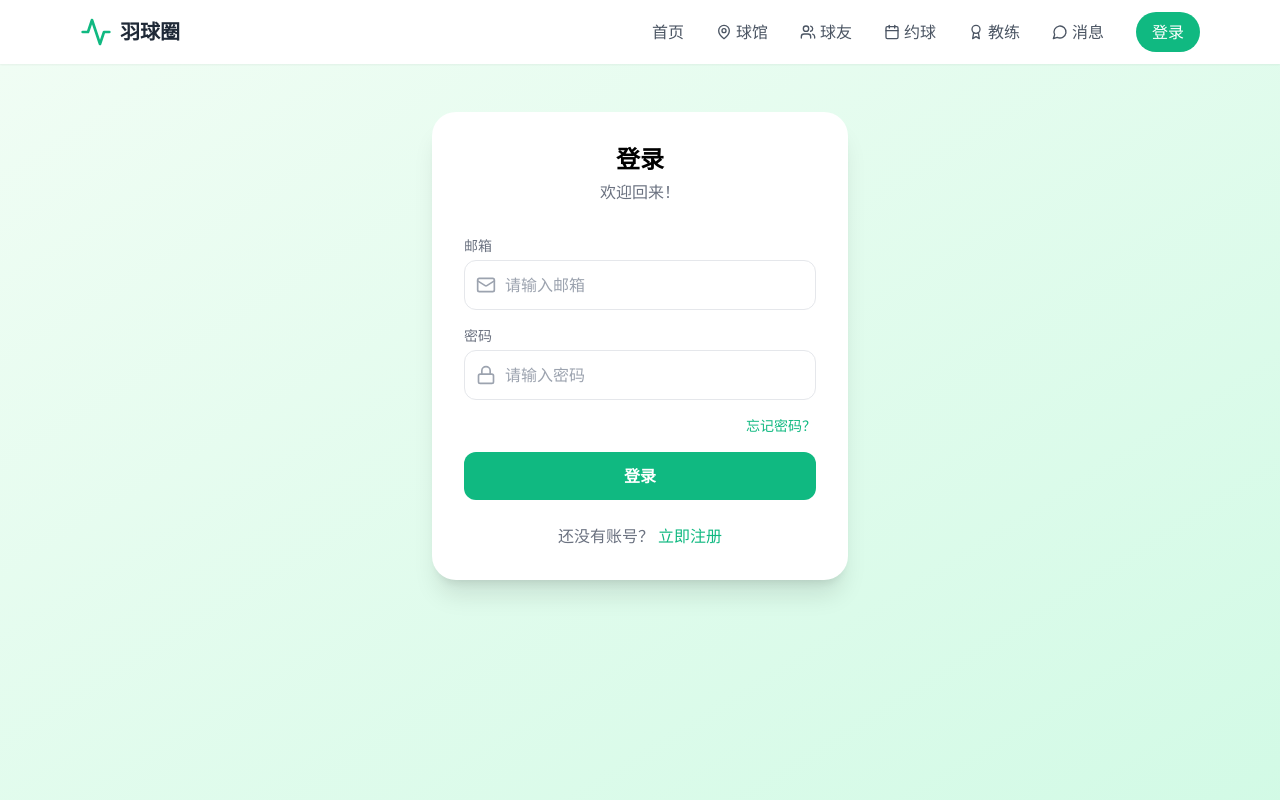
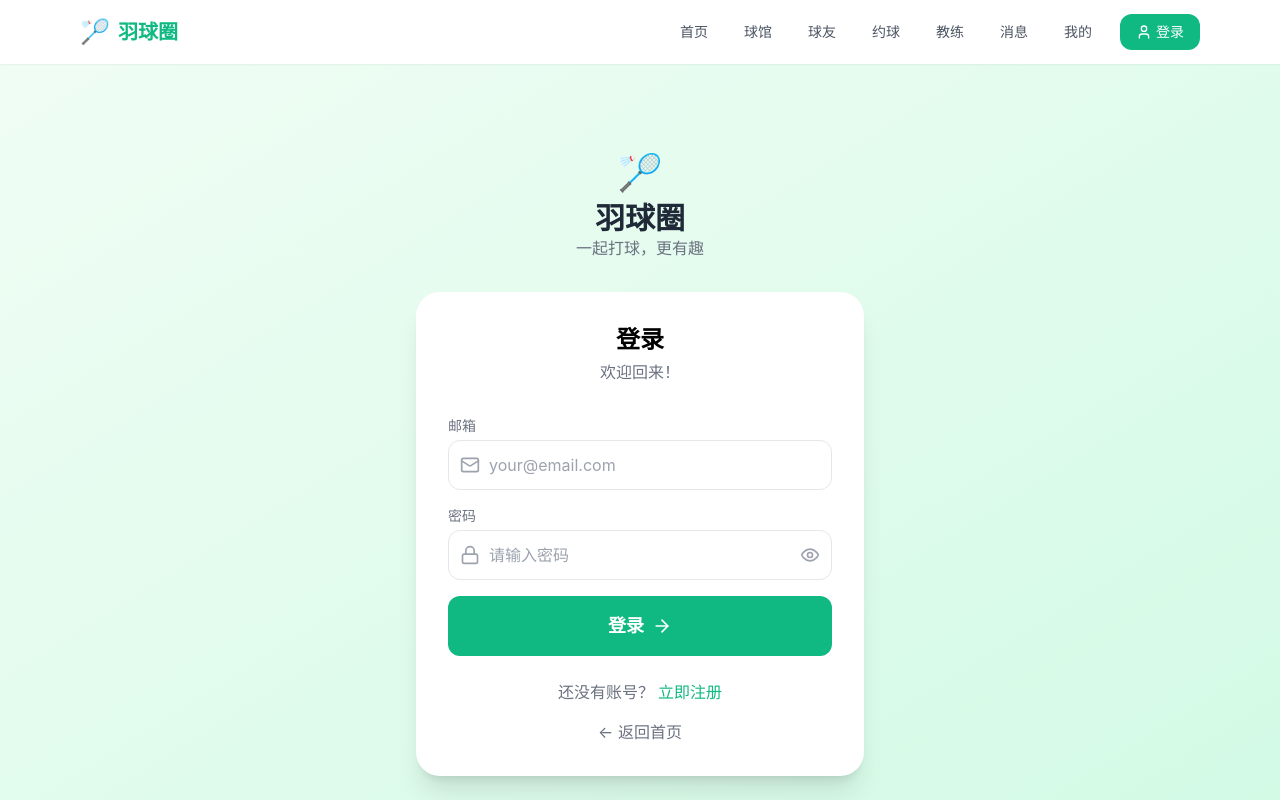
Before and after one commit to tomisnotcat/badminton-venue, a Next.js app: page /login in a window 1280 px wide. Shown: the top 800 px of the page. Built offline with nearby package versions, Linux system fonts and the light colour scheme.

Commit message:
feat: 优化登录页和导航栏

```diff
--- a/src/app/login/page.js
+++ b/src/app/login/page.js
@@ -2,11 +2,12 @@
 
 import { useState } from 'react'
 import Link from 'next/link'
-import { Mail, Lock, User, Phone, MapPin, ArrowRight, Building2, Award, User as UserIcon } from 'lucide-react'
+import { Mail, Lock, User, Phone, MapPin, ArrowRight, Building2, Award, User as UserIcon, Eye, EyeOff } from 'lucide-react'
 import { regionData } from '@/data/regions'
 
 export default function LoginPage() {
   const [isLogin, setIsLogin] = useState(true)
+  const [showPassword, setShowPassword] = useState(false)
   const [form, setForm] = useState({
     email: '',
     password: '',
@@ -35,30 +36,41 @@ export default function LoginPage() {
     setDistrict('')
   }
 
+  const handleSubmit = (e) => {
+    e.preventDefault()
+    if (isLogin) {
+      alert('登录成功！')
+    } else {
+      alert(`注册成功！身份: ${roles.find(r => r.id === form.role)?.name}`)
+    }
+  }
+
   const roles = [
     { id: 'player', name: '球友', icon: '🏸', desc: '寻找球友，一起打球' },
     { id: 'coach', name: '教练', icon: '🏅', desc: '提供羽毛球教学服务' },
     { id: 'venue', name: '球馆', icon: '🏟️', desc: '经营羽毛球场地' },
   ]
 
-  const handleSubmit = (e) => {
-    e.preventDefault()
-    alert(isLogin ? '登录成功！' : `注册成功！身份：${roles.find(r => r.id === form.role)?.name}`)
-  }
+  return (
+    <div className="min-h-screen bg-gradient-to-br from-green-50 to-emerald-100 flex items-center justify-center p-4">
+      <div className="w-full max-w-md">
+        {/* Logo */}
+        <div className="text-center mb-8">
+          <Link href="/" className="inline-block text-4xl mb-2">🏸</Link>
+          <h1 className="text-3xl font-bold text-gray-800">羽球圈</h1>
+          <p className="text-gray-500">一起打球，更有趣</p>
+        </div>
 
-  return (
-    <div className="min-h-screen py-12 bg-gradient-to-br from-green-50 to-emerald-100">
-      <div className="max-w-md mx-auto px-4">
+        {/* Form Card */}
         <div className="bg-white rounded-3xl shadow-xl p-8">
           <div className="text-center mb-8">
-            <h1 className="text-2xl font-bold">{isLogin ? '登录' : '注册'}</h1>
+            <h2 className="text-2xl font-bold">{isLogin ? '登录' : '注册'}</h2>
             <p className="text-gray-500 mt-1">{isLogin ? '欢迎回来！' : '加入羽球圈'}</p>
           </div>
 
           <form onSubmit={handleSubmit} className="space-y-4">
+            {/* Role Selection (Register only) */}
             {!isLogin && (
-              <>
-                {/* Role Selection */}
               <div>
                 <label className="block text-sm text-gray-500 mb-2">选择身份</label>
                 <div className="grid grid-cols-3 gap-2">
@@ -79,7 +91,10 @@ export default function LoginPage() {
                   ))}
                 </div>
               </div>
+            )}
 
+            {/* Name (Register only) */}
+            {!isLogin && (
               <div>
                 <label className="block text-sm text-gray-500 mb-1">昵称</label>
                 <div className="relative">
@@ -89,28 +104,54 @@ export default function LoginPage() {
                     value={form.name}
                     onChange={(e) => setForm({...form, name: e.target.value})}
                     placeholder="请输入昵称"
-                      required
-                      className="w-full pl-10 pr-4 py-3 border rounded-xl"
+                    required={!isLogin}
+                    className="w-full pl-10 pr-4 py-3 border rounded-xl focus:ring-2 focus:ring-primary focus:border-transparent"
                   />
                 </div>
               </div>
+            )}
+
+            {/* Email */}
             <div>
-                  <label className="block text-sm text-gray-500 mb-1">手机号</label>
+              <label className="block text-sm text-gray-500 mb-1">邮箱</label>
               <div className="relative">
-                    <Phone className="w-5 h-5 absolute left-3 top-1/2 -translate-y-1/2 text-gray-400" />
+                <Mail className="w-5 h-5 absolute left-3 top-1/2 -translate-y-1/2 text-gray-400" />
                 <input
-                      type="tel"
-                      value={form.phone}
-                      onChange={(e) => setForm({...form, phone: e.target.value})}
-                      placeholder="请输入手机号"
+                  type="email"
+                  value={form.email}
+                  onChange={(e) => setForm({...form, email: e.target.value})}
+                  placeholder="your@email.com"
                   required
-                      className="w-full pl-10 pr-4 py-3 border rounded-xl"
+                  className="w-full pl-10 pr-4 py-3 border rounded-xl focus:ring-2 focus:ring-primary focus:border-transparent"
                 />
               </div>
             </div>
 
-                {/* Additional fields based on role */}
-                {form.role === 'venue' && (
+            {/* Password */}
+            <div>
+              <label className="block text-sm text-gray-500 mb-1">密码</label>
+              <div className="relative">
+                <Lock className="w-5 h-5 absolute left-3 top-1/2 -translate-y-1/2 text-gray-400" />
+                <input
+                  type={showPassword ? 'text' : 'password'}
+                  value={form.password}
+                  onChange={(e) => setForm({...form, password: e.target.value})}
+                  placeholder="请输入密码"
+                  required
+                  className="w-full pl-10 pr-12 py-3 border rounded-xl focus:ring-2 focus:ring-primary focus:border-transparent"
+                />
+                <button
+                  type="button"
+                  onClick={() => setShowPassword(!showPassword)}
+                  className="absolute right-3 top-1/2 -translate-y-1/2 text-gray-400 hover:text-gray-600"
+                >
+                  {showPassword ? <EyeOff className="w-5 h-5" /> : <Eye className="w-5 h-5" />}
+                </button>
+              </div>
+            </div>
+
+            {/* Venue: Province/City/District */}
+            {form.role === 'venue' && !isLogin && (
               <>
                 <div>
                   <label className="block text-sm text-gray-500 mb-1">球馆名称</label>
@@ -124,7 +165,6 @@ export default function LoginPage() {
                   </div>
                 </div>
 
-                    {/* Province/City/District - 正确联动 */}
                 <div>
                   <label className="block text-sm text-gray-500 mb-1">省/市/区</label>
                   <div className="grid grid-cols-3 gap-2">
@@ -166,14 +206,15 @@ export default function LoginPage() {
                 <div>
                   <label className="block text-sm text-gray-500 mb-1">详细地址</label>
                   <div className="relative">
-                        <MapPin className="w-5 h-5 absolute left-3 top-1/2 -translate-y-1/2 text-gray-400" />
-                        <input
-                          type="text"
-                          placeholder="请输入球馆详细地址"
+                    <MapPin className="w-5 h-5 absolute left-3 top-3 text-gray-400" />
+                    <textarea
+                      placeholder="请输入详细地址"
                       className="w-full pl-10 pr-4 py-3 border rounded-xl"
-                        />
+                      rows={2}
+                    ></textarea>
                   </div>
                 </div>
+
                 <div>
                   <label className="block text-sm text-gray-500 mb-1">联系电话</label>
                   <div className="relative">
@@ -187,7 +228,9 @@ export default function LoginPage() {
                 </div>
               </>
             )}
-                {form.role === 'coach' && (
+
+            {/* Coach: Years + Province/City/District */}
+            {form.role === 'coach' && !isLogin && (
               <>
                 <div>
                   <label className="block text-sm text-gray-500 mb-1">执教年限</label>
@@ -198,7 +241,6 @@ export default function LoginPage() {
                     <option>5年以上</option>
                   </select>
                 </div>
-                    {/* 省市区选择 */}
                 <div>
                   <label className="block text-sm text-gray-500 mb-1">所在地区</label>
                   <div className="grid grid-cols-3 gap-2">
@@ -239,8 +281,8 @@ export default function LoginPage() {
               </>
             )}
 
-                {/* 球友也需要选择省市区 */}
-                {form.role === 'player' && (
+            {/* Player: Province/City/District */}
+            {form.role === 'player' && !isLogin && (
               <div>
                 <label className="block text-sm text-gray-500 mb-1">所在地区</label>
                 <div className="grid grid-cols-3 gap-2">
@@ -279,55 +321,35 @@ export default function LoginPage() {
                 </div>
               </div>
             )}
-              </>
-            )}
-            <div>
-              <label className="block text-sm text-gray-500 mb-1">邮箱</label>
-              <div className="relative">
-                <Mail className="w-5 h-5 absolute left-3 top-1/2 -translate-y-1/2 text-gray-400" />
-                <input
-                  type="email"
-                  value={form.email}
-                  onChange={(e) => setForm({...form, email: e.target.value})}
-                  placeholder="请输入邮箱"
-                  required
-                  className="w-full pl-10 pr-4 py-3 border rounded-xl"
-                />
-              </div>
-            </div>
-            <div>
-              <label className="block text-sm text-gray-500 mb-1">密码</label>
-              <div className="relative">
-                <Lock className="w-5 h-5 absolute left-3 top-1/2 -translate-y-1/2 text-gray-400" />
-                <input
-                  type="password"
-                  value={form.password}
-                  onChange={(e) => setForm({...form, password: e.target.value})}
-                  placeholder="请输入密码"
-                  required
-                  className="w-full pl-10 pr-4 py-3 border rounded-xl"
-                />
-              </div>
-            </div>
 
-            {isLogin && (
-              <div className="flex justify-end">
-                <a href="#" className="text-sm text-primary hover:underline">忘记密码？</a>
-              </div>
-            )}
-
-            <button type="submit" className="w-full py-3 bg-primary text-white rounded-xl font-bold hover:bg-secondary">
+            {/* Submit Button */}
+            <button
+              type="submit"
+              className="w-full py-4 bg-primary text-white rounded-xl font-bold text-lg hover:bg-green-600 transition flex items-center justify-center gap-2"
+            >
               {isLogin ? '登录' : '注册'}
+              <ArrowRight className="w-5 h-5" />
             </button>
           </form>
 
+          {/* Toggle Login/Register */}
           <div className="mt-6 text-center">
-            <p className="text-gray-500">
+            <span className="text-gray-500">
               {isLogin ? '还没有账号？' : '已有账号？'}
-              <button onClick={() => setIsLogin(!isLogin)} className="text-primary font-medium ml-1">
+            </span>
+            <button
+              onClick={() => setIsLogin(!isLogin)}
+              className="text-primary font-medium hover:underline ml-1"
+            >
               {isLogin ? '立即注册' : '立即登录'}
             </button>
-            </p>
+          </div>
+
+          {/* Back to Home */}
+          <div className="mt-4 text-center">
+            <Link href="/" className="text-gray-500 hover:text-gray-700">
+              ← 返回首页
+            </Link>
           </div>
         </div>
       </div>
--- a/src/components/Navbar.js
+++ b/src/components/Navbar.js
@@ -1,61 +1,92 @@
 'use client'
 
 import Link from 'next/link'
+import { usePathname } from 'next/navigation'
+import { Menu, X, User } from 'lucide-react'
 import { useState } from 'react'
-import { Menu, X, Activity, User, MapPin, Calendar, Users, Award, MessageCircle } from 'lucide-react'
+
+const navItems = [
+  { name: '首页', path: '/' },
+  { name: '球馆', path: '/venues' },
+  { name: '球友', path: '/players' },
+  { name: '约球', path: '/match' },
+  { name: '教练', path: '/coaches' },
+  { name: '消息', path: '/messages' },
+  { name: '我的', path: '/my' },
+]
 
 export default function Navbar() {
-  const [menuOpen, setMenuOpen] = useState(false)
+  const pathname = usePathname()
+  const [isOpen, setIsOpen] = useState(false)
 
   return (
     <nav className="bg-white shadow-sm sticky top-0 z-50">
       <div className="max-w-6xl mx-auto px-4">
-        <div className="flex justify-between items-center h-16">
+        <div className="flex items-center justify-between h-16">
+          {/* Logo */}
           <Link href="/" className="flex items-center gap-2">
-            <Activity className="w-8 h-8 text-primary" />
-            <span className="text-xl font-bold text-gray-800">羽球圈</span>
+            <span className="text-2xl">🏸</span>
+            <span className="text-xl font-bold text-primary">羽球圈</span>
           </Link>
 
           {/* Desktop Menu */}
-          <div className="hidden md:flex items-center gap-8">
-            <Link href="/" className="text-gray-600 hover:text-primary font-medium">首页</Link>
-            <Link href="/venues" className="text-gray-600 hover:text-primary font-medium flex items-center gap-1">
-              <MapPin className="w-4 h-4" /> 球馆
-            </Link>
-            <Link href="/players" className="text-gray-600 hover:text-primary font-medium flex items-center gap-1">
-              <Users className="w-4 h-4" /> 球友
-            </Link>
-            <Link href="/match" className="text-gray-600 hover:text-primary font-medium flex items-center gap-1">
-              <Calendar className="w-4 h-4" /> 约球
-            </Link>
-            <Link href="/coaches" className="text-gray-600 hover:text-primary font-medium flex items-center gap-1">
-              <Award className="w-4 h-4" /> 教练
-            </Link>
-            <Link href="/messages" className="text-gray-600 hover:text-primary font-medium flex items-center gap-1">
-              <MessageCircle className="w-4 h-4" /> 消息
-            </Link>
-            <Link href="/login" className="px-4 py-2 bg-primary text-white rounded-full hover:bg-secondary font-medium">
+          <div className="hidden md:flex items-center gap-1">
+            {navItems.map(item => (
+              <Link
+                key={item.path}
+                href={item.path}
+                className={`px-4 py-2 rounded-xl text-sm font-medium transition ${
+                  pathname === item.path
+                    ? 'bg-primary text-white'
+                    : 'text-gray-600 hover:bg-green-50 hover:text-primary'
+                }`}
+              >
+                {item.name}
+              </Link>
+            ))}
+            <Link
+              href="/login"
+              className="ml-2 px-4 py-2 bg-primary text-white rounded-xl text-sm font-medium hover:bg-green-600 transition flex items-center gap-1"
+            >
+              <User className="w-4 h-4" />
               登录
             </Link>
           </div>
 
-          {/* Mobile Toggle */}
-          <button onClick={() => setMenuOpen(!menuOpen)} className="md:hidden">
-            {menuOpen ? <X className="w-6 h-6" /> : <Menu className="w-6 h-6" />}
+          {/* Mobile Menu Button */}
+          <button
+            onClick={() => setIsOpen(!isOpen)}
+            className="md:hidden p-2"
+          >
+            {isOpen ? <X className="w-6 h-6" /> : <Menu className="w-6 h-6" />}
           </button>
         </div>
 
         {/* Mobile Menu */}
-        {menuOpen && (
+        {isOpen && (
           <div className="md:hidden py-4 border-t">
-            <div className="flex flex-col gap-3">
-              <Link href="/" className="text-gray-600 px-2 font-medium" onClick={() => setMenuOpen(false)}>首页</Link>
-              <Link href="/venues" className="text-gray-600 px-2 font-medium" onClick={() => setMenuOpen(false)}>🏀 球馆</Link>
-              <Link href="/players" className="text-gray-600 px-2 font-medium" onClick={() => setMenuOpen(false)}>👥 球友</Link>
-              <Link href="/match" className="text-gray-600 px-2 font-medium" onClick={() => setMenuOpen(false)}>📅 约球</Link>
-              <Link href="/coaches" className="text-gray-600 px-2 font-medium" onClick={() => setMenuOpen(false)}>🏅 教练</Link>
-              <Link href="/messages" className="text-gray-600 px-2 font-medium" onClick={() => setMenuOpen(false)}>💬 消息</Link>
-              <Link href="/login" className="text-primary px-2 font-medium" onClick={() => setMenuOpen(false)}>登录</Link>
+            <div className="flex flex-col gap-1">
+              {navItems.map(item => (
+                <Link
+                  key={item.path}
+                  href={item.path}
+                  onClick={() => setIsOpen(false)}
+                  className={`px-4 py-3 rounded-xl text-sm font-medium transition ${
+                    pathname === item.path
+                      ? 'bg-primary text-white'
+                      : 'text-gray-600 hover:bg-green-50'
+                  }`}
+                >
+                  {item.name}
+                </Link>
+              ))}
+              <Link
+                href="/login"
+                onClick={() => setIsOpen(false)}
+                className="mt-2 px-4 py-3 bg-primary text-white rounded-xl text-sm font-medium text-center"
+              >
+                登录
+              </Link>
             </div>
           </div>
         )}
```
Lines whose indentation alone changed are shown as unchanged.
